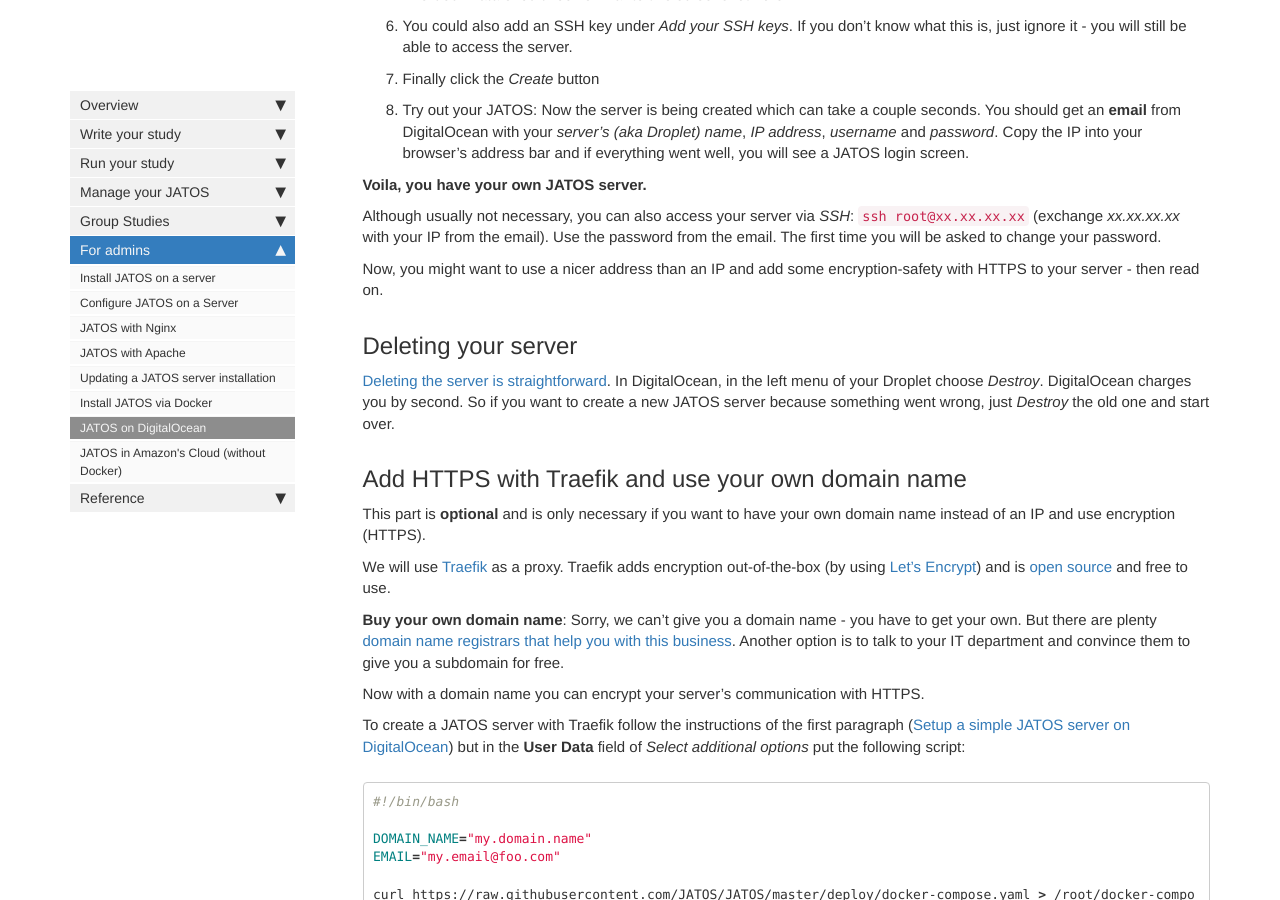
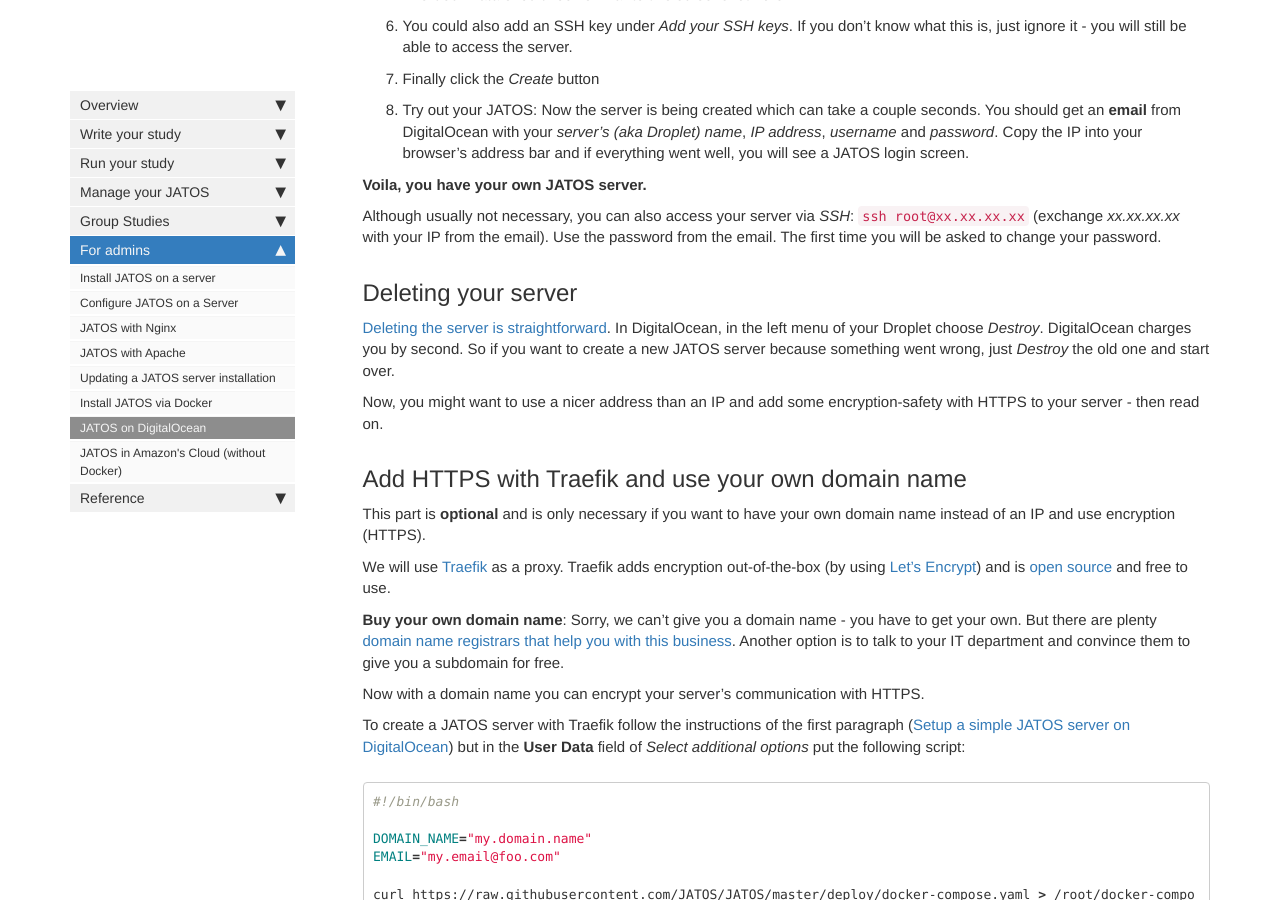
Before and after one commit to kristian-lange-tw/JATOS_docs_v3, a Jekyll site: the page built from pages/JATOS-on-DigitalOcean.md, in a window 1280 px wide and 900 px high, scrolled down 1555 px. Built offline with Jekyll 4.4.1, drawn with Linux system fonts in a browser that asks for light colours; nearby versions of some CDN libraries; comment, search, counter and statistics services are not loaded; some of the changed text lies outside the part shown.

```diff
--- a/pages/JATOS-on-DigitalOcean.md
+++ b/pages/JATOS-on-DigitalOcean.md
@@ -57,12 +57,12 @@ First we want to set up a simple JATOS server without encryption (HTTPS) or a do
 
 Although usually not necessary, you can also access your server via _SSH_: `ssh root@xx.xx.xx.xx` (exchange _xx.xx.xx.xx_ with your IP from the email). Use the password from the email. The first time you will be asked to change your password.
 
-Now, you might want to use a nicer address than an IP and add some encryption-safety with HTTPS to your server - then read on.
-
 
 ## Deleting your server
 
 [Deleting the server is straightforward](https://www.digitalocean.com/docs/droplets/how-to/delete/). In DigitalOcean, in the left menu of your Droplet choose _Destroy_. DigitalOcean charges you by second. So if you want to create a new JATOS server because something went wrong, just _Destroy_ the old one and start over.
+
+Now, you might want to use a nicer address than an IP and add some encryption-safety with HTTPS to your server - then read on.
 
 
 ## Add HTTPS with Traefik and use your own domain name
```
Also changed, not shown: other parts of pages/JATOS-on-DigitalOcean.md (+1 -1 lines).
